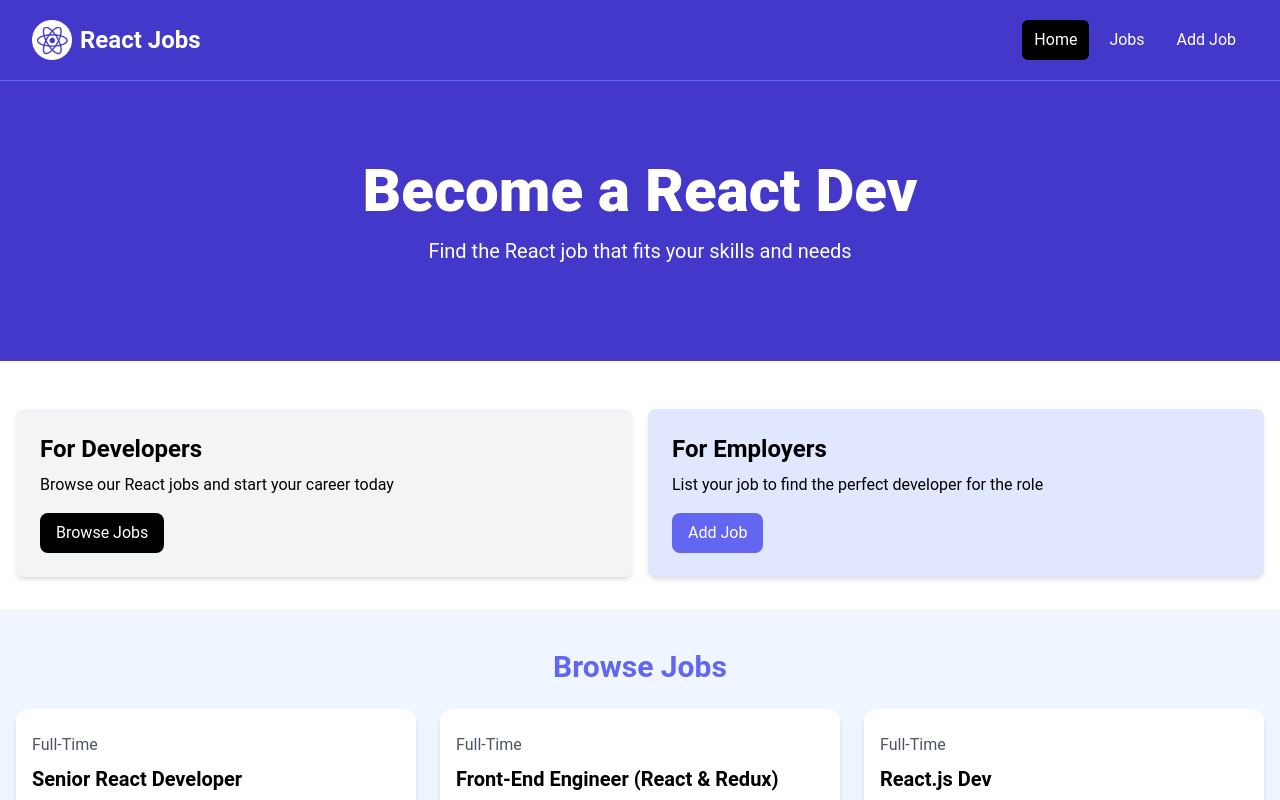
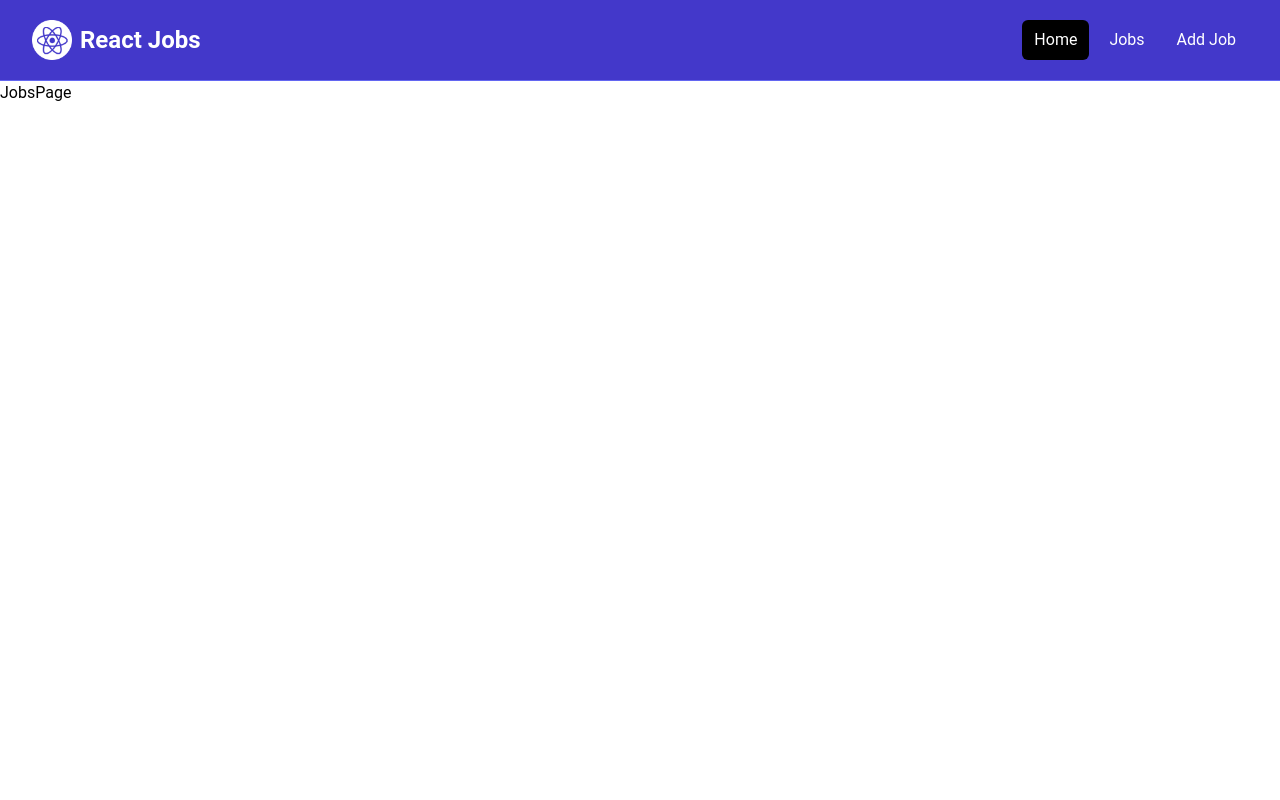
Before and after one commit to CassiaVasconcelos/ReactJob, a React (Vite) app in the folder react-job/: page /jobs in a window 1280 px wide. Shown: the top 800 px of the page. Built offline with nearby package versions, Linux system fonts and the light colour scheme.

Commit message:
Routes, outlet, FaMapMarker
npm i react-router-dom      1:30:50

```diff
--- a/react-job/package.json
+++ b/react-job/package.json
@@ -12,7 +12,8 @@
   "dependencies": {
     "react": "^18.2.0",
     "react-dom": "^18.2.0",
-    "react-icons": "^5.2.1"
+    "react-icons": "^5.2.1",
+    "react-router-dom": "^6.23.1"
   },
   "devDependencies": {
     "@types/react": "^18.2.66",
--- a/react-job/src/App.jsx
+++ b/react-job/src/App.jsx
@@ -1,28 +1,22 @@
+import {Route, createBrowserRouter, createRoutesFromElements, RouterProvider } from 'react-router-dom'
 import React from 'react'
-import Navbar from './components/Navbar'
-import Hero from './components/Hero'
-import HomeCards from './components/HomeCards'
-import JobListings from './components/JobListings'
-import ViewAllJobs from './components/ViewAllJobs'
+
+import HomePage from './pages/HomePage'
+import MainLayout from './layouts/MainLayout'
+import JobsPage from './pages/JobsPage'
+
+const router = createBrowserRouter(
+  createRoutesFromElements(
+    <Route path='/' element={<MainLayout />}>
+      <Route index element={<HomePage />} />
+      <Route path='/jobs' element={<JobsPage />} />
+
+    </Route>
+    )
+);
 
 const App = () => {
-  return (
-    <>
-      <Navbar />
-
-      {/* <!-- Hero --> */}
-      <Hero title="Become a React Dev" subtitle="Find the React job that fits your skills and needs" />
-
-      {/* <!-- Developers and Employers --> */}
-      <HomeCards />
-
-      {/* <!-- Browse Jobs --> */}
-      <JobListings />
-
-      <ViewAllJobs />
-
-    </>
-  )
+  return <RouterProvider router={router} />;
 }
 
 export default App
--- a/react-job/src/components/JobListing.jsx
+++ b/react-job/src/components/JobListing.jsx
@@ -1,5 +1,6 @@
 import React from 'react'
 import { useState } from 'react'
+import { FaMapMarker } from 'react-icons/fa'
 
 const JobListing = ({job}) => {
   const [showFullDescription, setShowFullDescription] = useState(false); //i dont want to show by default
@@ -29,7 +30,7 @@
 
             <div className="flex flex-col lg:flex-row justify-between mb-4">
                 <div className="text-orange-700 mb-3">
-                <i className="fa-solid fa-location-dot text-lg"></i>
+                <FaMapMarker className='inline text-lg mb-1 mr-1'/>
                 {job.location}
                 </div>
                 <a
--- a/react-job/src/components/Navbar.jsx
+++ b/react-job/src/components/Navbar.jsx
@@ -23,17 +23,17 @@
               <div className="md:ml-auto">
                 <div className="flex space-x-2">
                   <a
-                    href="/index.html"
+                    href="/index"
                     className="text-white bg-black hover:bg-gray-900 hover:text-white rounded-md px-3 py-2"
                     >Home</a
                   >
                   <a
-                    href="/jobs.html"
+                    href="/jobs"
                     className="text-white hover:bg-gray-900 hover:text-white rounded-md px-3 py-2"
                     >Jobs</a
                   >
                   <a
-                    href="/add-job.html"
+                    href="/add-job"
                     className="text-white hover:bg-gray-900 hover:text-white rounded-md px-3 py-2"
                     >Add Job</a
                   >
--- /dev/null
+++ b/react-job/src/layouts/MainLayout.jsx
@@ -0,0 +1,13 @@
+import {Outlet} from 'react-router-dom'
+import Navbar from '../components/Navbar'
+
+const MainLayout = () => {
+  return (
+    <>
+        <Navbar />
+        <Outlet />
+    </>
+  )
+}
+
+export default MainLayout
--- /dev/null
+++ b/react-job/src/pages/HomePage.jsx
@@ -0,0 +1,20 @@
+import React from 'react'
+
+import Hero from '../components/Hero'
+import HomeCards from '../components/HomeCards'
+import JobListings from '../components/JobListings'
+import ViewAllJobs from '../components/ViewAllJobs'
+
+const HomePage = () => {
+  return (
+    <>
+        {/* <!-- Hero --> */}
+        <Hero title="Become a React Dev" subtitle="Find the React job that fits your skills and needs" />
+        <HomeCards />
+        <JobListings />
+        <ViewAllJobs />
+    </>
+  )
+}
+
+export default HomePage
--- /dev/null
+++ b/react-job/src/pages/JobsPage.jsx
@@ -0,0 +1,9 @@
+import React from 'react'
+
+const JobsPage = () => {
+  return (
+    <div>JobsPage</div>
+  )
+}
+
+export default JobsPage
```
Also changed, not shown: 1 other file (tests, documents, lock files or other folders).
